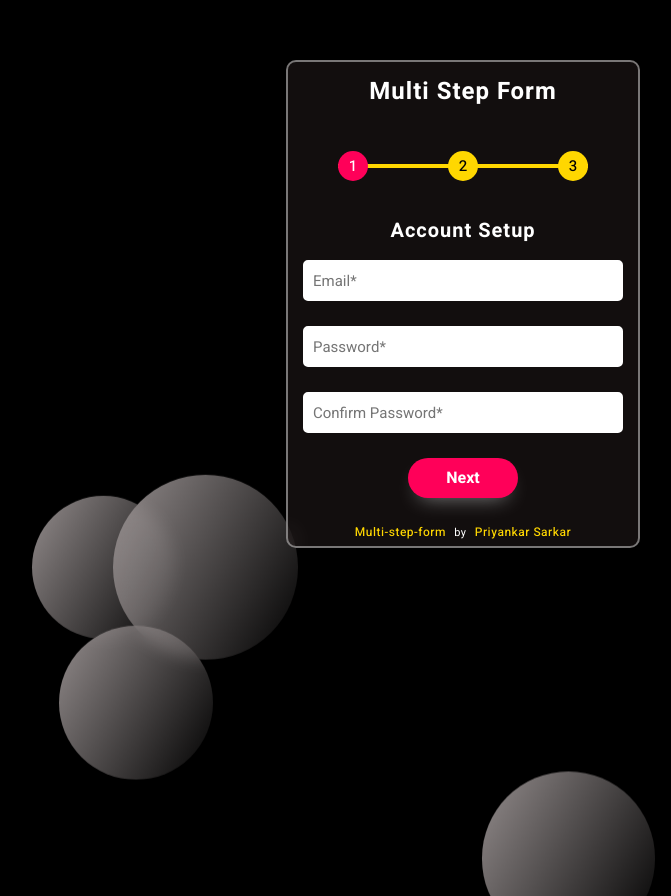
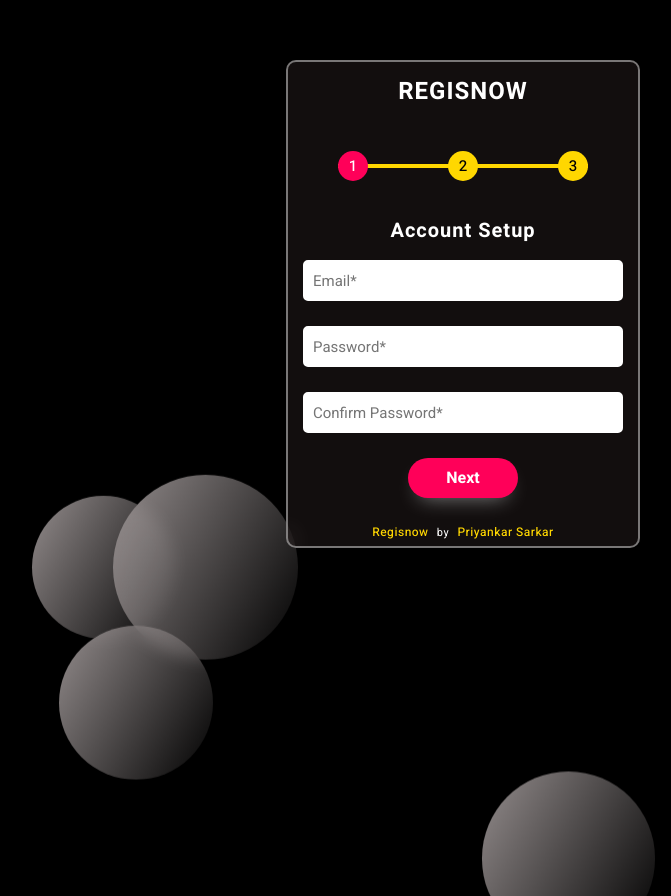
Before and after one commit to PriyankarSarkar/regisnow-multi-step-form, a plain HTML site: page index.html in a window 1280 px wide. Shown: the part 104-1000 px from the top of the page, without its empty margins (177-848 px from the left). Drawn offline with nearby package versions, Linux system fonts and the light colour scheme.

Commit message:
code issues fixed

```diff
--- a/form.js
+++ b/form.js
@@ -238,7 +238,7 @@ main_form.addEventListener('submit', element = (event) => {
 
     event.preventDefault();
 
-    if(validateNext(page_number) === true)
+    if(validateNext(2) === true)
     {
         swal
         ({
--- a/index.html
+++ b/index.html
@@ -4,7 +4,7 @@
     <meta charset="UTF-8" />
     <meta http-equiv="X-UA-Compatible" content="IE=edge" />
     <meta name="viewport" content="width=device-width, initial-scale=1.0" />
-    <title>Multi-step-form</title>
+    <title>Regisnow</title>
 
     <link rel="stylesheet" href="./form.css" />
     <link
@@ -23,7 +23,7 @@
 
     <div class="parent_div">
       <form class="main_form" id="main_form">
-        <h2 class="formhead">Multi Step Form</h2>
+        <h2 class="formhead">REGISNOW</h2>
 
         <div id="progress_bar" class="progress_bar">
           <div class="progress_bar_movement"></div>
@@ -224,7 +224,6 @@
               Previous
             </button>
             <input
-              type="submit"
               class="each_button"
               type="submit"
               value="Submit"
@@ -233,7 +232,7 @@
         </div>
 
         <div class="social">
-          <a class="link" href="">Multi-step-form</a>
+          <a class="link" href="">Regisnow</a>
           by
           <a class="link" href="https://www.linkedin.com/in/priyankar-sarkar" target="_blank">
             Priyankar Sarkar
```
